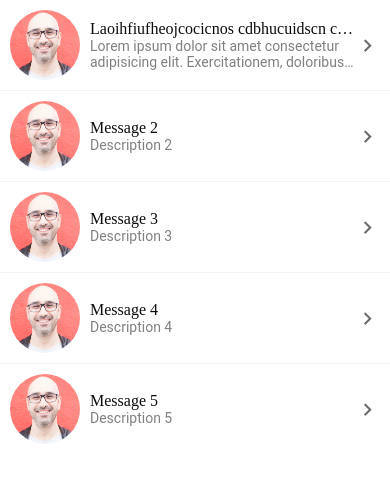
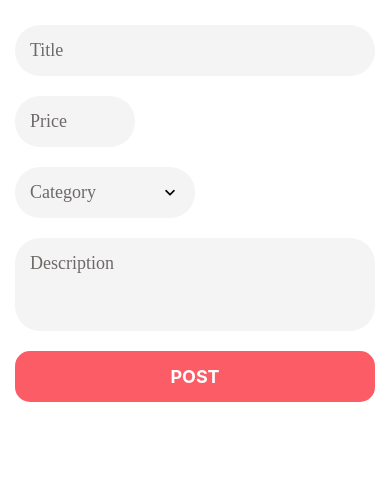
Before and after one commit to Erki-bot/done-w-ts, a React Native app: screen / in a window 390 px wide. Shown: the top 482 px of the page. Built offline with nearby package versions, Linux system fonts and the light colour scheme.

Commit message:
refactoring

```diff
--- a/App.tsx
+++ b/App.tsx
@@ -12,7 +12,7 @@ import LoginScreen from "./src/app/screens/LoginScreen";
 import RegisterScreen from "./src/app/screens/RegisterScreen";
 import ListingEditScreen from "./src/app/screens/ListingEditScreen";
 export default function App() {
-  return <MessagesScreen />;
+  return <ListingEditScreen />;
 }
 /*
 <ListingDetailScreen
--- a/src/app/components/AppPicker.tsx
+++ b/src/app/components/AppPicker.tsx
@@ -27,6 +27,8 @@ type PropsType = {
   icon?: string;
   placeholder: string;
   selected: Item;
+  PickerItemComponent?: any;
+  width?: string | number;
   items: Item[];
   setSelected: (item: Item) => void;
 };
@@ -36,6 +38,8 @@ const AppPicker = ({
   items,
   selected,
   setSelected,
+  PickerItemComponent = PickerItem,
+  width = "100%",
   ...otherProps
 }: PropsType) => {
   const [modalVisible, setModalVisible] = useState(false);
@@ -43,7 +47,7 @@ const AppPicker = ({
   return (
     <>
       <TouchableWithoutFeedback onPress={() => setModalVisible(!modalVisible)}>
-        <View style={styles.container}>
+        <View style={[styles.container, { width }]}>
           {icon && <Icon name={icon} size={20} style={styles.icon} />}
           {selected ? (
             <AppText style={[defaultStyle.text, styles.text]}>
@@ -68,8 +72,8 @@ const AppPicker = ({
             data={items}
             keyExtractor={(item) => item.value.toString()}
             renderItem={({ item }) => (
-              <PickerItem
-                label={item.label}
+              <PickerItemComponent
+                item={item}
                 onPress={() => {
                   setModalVisible(false);
                   setSelected(item);
@@ -96,7 +100,6 @@ const styles = StyleSheet.create({
   container: {
     backgroundColor: colors.backGray,
     alignItems: "center",
-    width: "100%",
     flexDirection: "row",
     borderRadius: 25,
     marginVertical: 10,
--- a/src/app/components/AppTextInput.tsx
+++ b/src/app/components/AppTextInput.tsx
@@ -11,9 +11,9 @@ type PropsType = {
 import defaultStyle from "../config/style";
 import AnimatedIcon from "./AnimatedIcon";
 
-const AppTextInput = ({ icon, ...otherProps }: PropsType) => {
+const AppTextInput = ({ icon, width = "100%", ...otherProps }: PropsType) => {
   return (
-    <View style={styles.container}>
+    <View style={[styles.container, { width }]}>
       {icon && <Icon name={icon} size={20} style={styles.icon} />}
       <TextInput
         placeholderTextColor={colors.medium}
@@ -31,7 +31,6 @@ const styles = StyleSheet.create({
   container: {
     backgroundColor: colors.backGray,
     alignItems: "center",
-    width: "100%",
     flexDirection: "row",
     borderRadius: 25,
     marginVertical: 10,
--- /dev/null
+++ b/src/app/components/CategoryPickerItem.tsx
@@ -0,0 +1,18 @@
+import { StyleSheet, Text, View } from "react-native";
+import React from "react";
+import Icon from "./Icon";
+import RoundIcon from "./RoundIcon";
+
+const CategoryPickerItem = ({ item, label, onPress }) => {
+  return (
+    <View style={styles.container}>
+      <RoundIcon name={item.icon} />
+    </View>
+  );
+};
+
+export default CategoryPickerItem;
+
+const styles = StyleSheet.create({
+  container: {},
+});
--- a/src/app/components/PickerItem.tsx
+++ b/src/app/components/PickerItem.tsx
@@ -6,11 +6,11 @@ import {
 } from "react-native-gesture-handler";
 import AppText from "./AppText";
 
-const PickerItem = ({ label, onPress }) => {
+const PickerItem = ({ item, onPress }) => {
   return (
     <GestureHandlerRootView>
       <TouchableOpacity onPress={onPress}>
-        <AppText style={styles.text}>{label}</AppText>
+        <AppText style={styles.text}>{item.label}</AppText>
       </TouchableOpacity>
     </GestureHandlerRootView>
   );
--- a/src/app/components/form/AppFormField.tsx
+++ b/src/app/components/form/AppFormField.tsx
@@ -4,13 +4,14 @@ import { useFormikContext } from "formik";
 import AppTextInput from "../AppTextInput";
 import ErrorMessage from "./ErrorMessage";
 
-const AppFormField = ({ name, ...otherProps }) => {
+const AppFormField = ({ name, width, ...otherProps }) => {
   const { setFieldTouched, handleChange, errors, touched } = useFormikContext();
   return (
     <>
       <AppTextInput
         onChangeText={handleChange(name)}
         onBlur={() => setFieldTouched(name)}
+        width={width}
         {...otherProps}
       />
       <ErrorMessage error={errors[name]} visible={touched[name]} />
--- a/src/app/components/form/AppFormPicker.tsx
+++ b/src/app/components/form/AppFormPicker.tsx
@@ -4,7 +4,13 @@ import AppPicker from "../AppPicker";
 import ErrorMessage from "./ErrorMessage";
 import { FormikErrors, useFormikContext } from "formik";
 
-const AppFormPicker = ({ name, placehoder, items }) => {
+const AppFormPicker = ({
+  name,
+  placehoder,
+  items,
+  width,
+  PickerItemComponent,
+}) => {
   const { errors, touched, setFieldValue, values } = useFormikContext();
   return (
     <>
@@ -13,6 +19,8 @@ const AppFormPicker = ({ name, placehoder, items }) => {
         items={items}
         setSelected={(item: any) => setFieldValue(name, item)}
         selected={values[name]}
+        width={width}
+        PickerItemComponent={PickerItemComponent}
       />
       <ErrorMessage error={errors[name]} visible={touched[name]} />
     </>
--- a/src/app/screens/ListingEditScreen.tsx
+++ b/src/app/screens/ListingEditScreen.tsx
@@ -9,6 +9,7 @@ import {
 } from "../components/form";
 import Screen from "../components/Screen";
 import AppPicker from "../components/AppPicker";
+import CategoryPickerItem from "../components/CategoryPickerItem";
 const categories = [
   { label: "Fournitures", value: 1 },
   { label: "Habits", value: 2 },
@@ -42,11 +43,14 @@ const ListingEditScreen = () => {
           maxLength={8}
           placeholder="Price"
           keyboardType="phone-pad"
+          width={120}
         />
         <AppFormPicker
           name="category"
           placehoder="Category"
           items={categories}
+          width={"50%"}
+          PickerItemComponent={CategoryPickerItem}
         />
         <AppFormField
           name={"description"}
```
